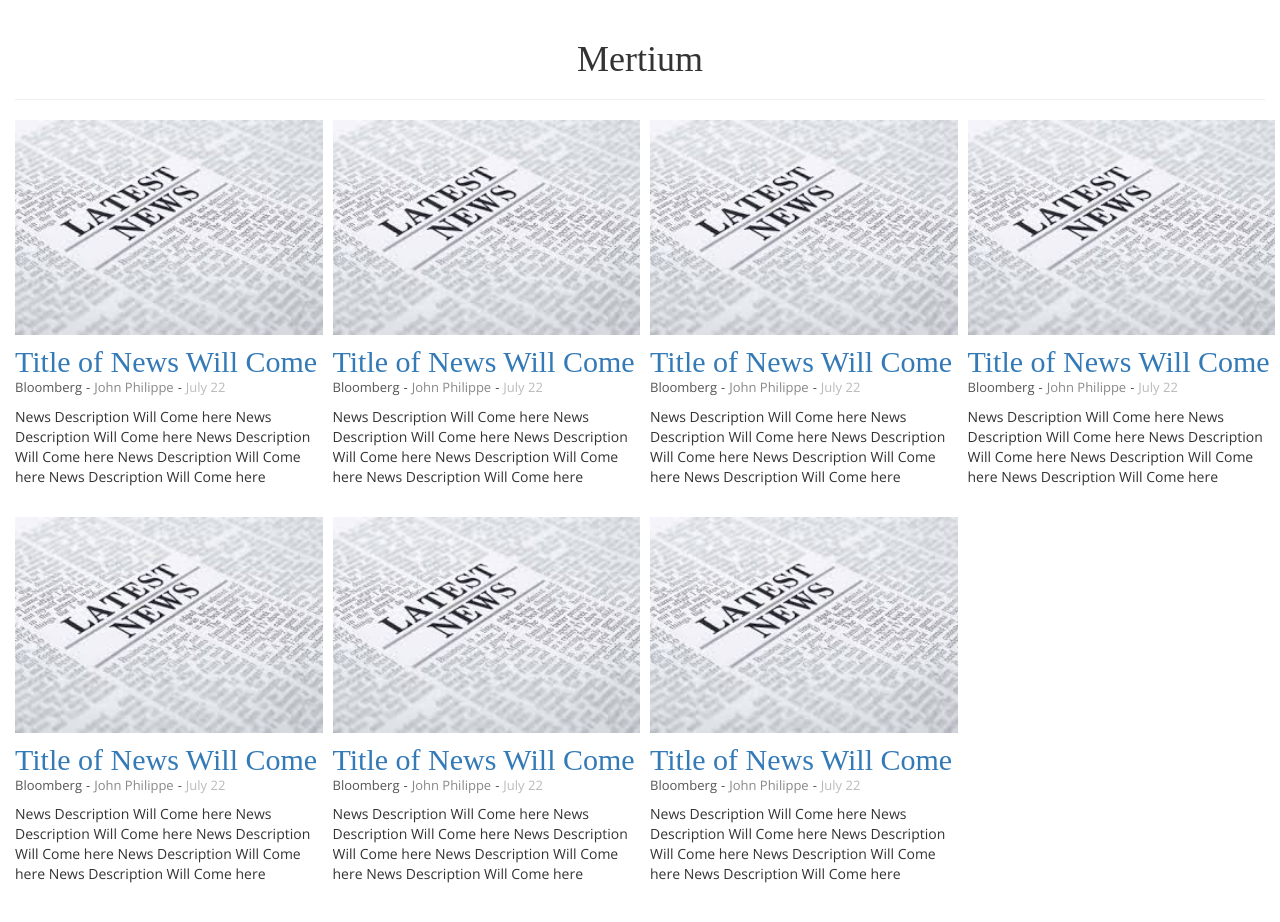
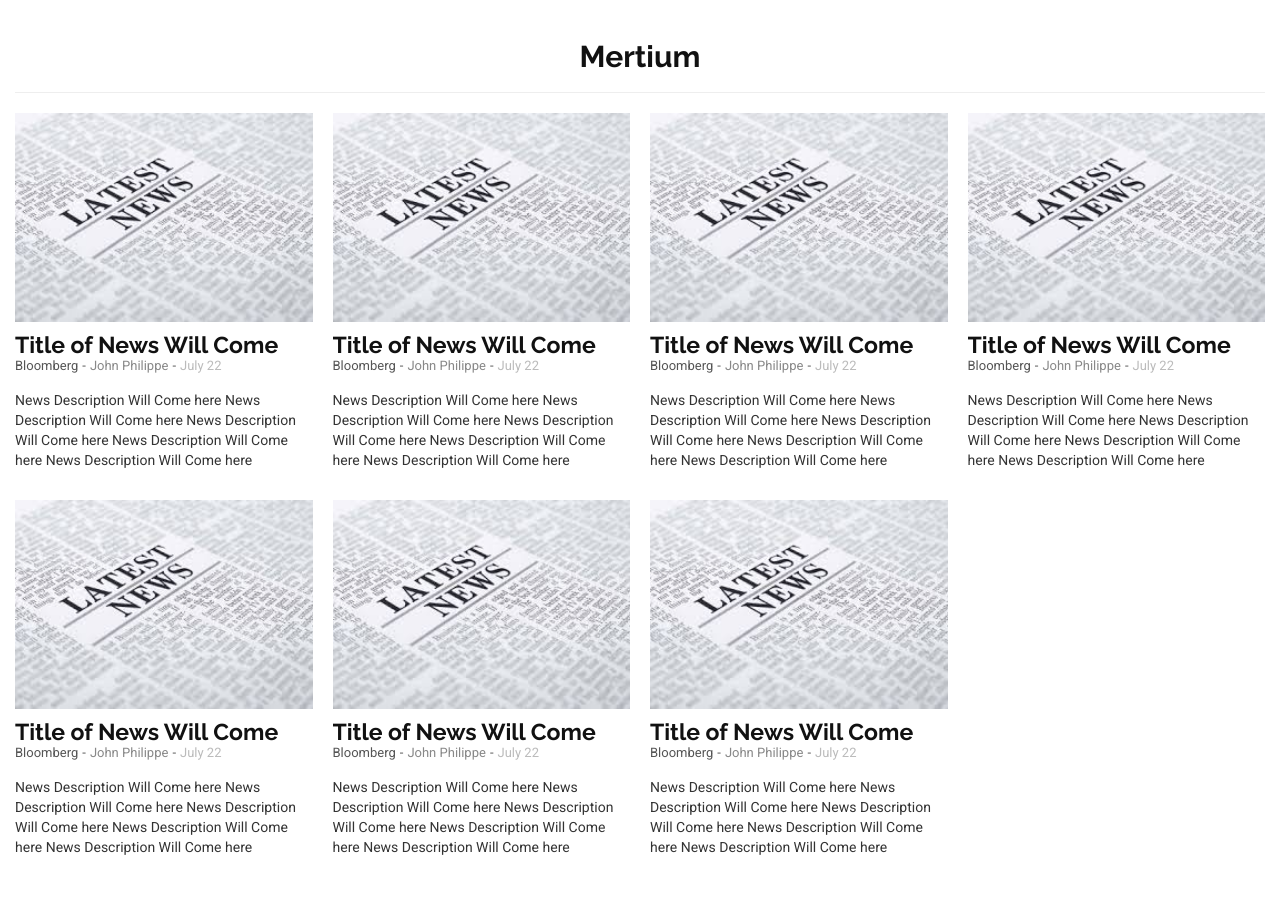
Before and after one commit to AdnanZahid89/mertium, a React app: page / in a window 1280 px wide. Built offline with nearby package versions, Linux system fonts and the light colour scheme; a web font is replaced by a local one.

Commit message:
upated ui

```diff
--- a/src/scss/_bootstrap-custom.scss
+++ b/src/scss/_bootstrap-custom.scss
@@ -3,6 +3,7 @@
 // custom variables
 
 $light-gray								: #ccc;
+$very-dark-gray                         : #111;
 
 
 $modal-form-width						: 466px;
@@ -19,7 +20,12 @@ $gray									: lighten($gray-base, 33.5%) !default; // #555
 $gray-dark								: lighten($gray-base, 20%) !default;   // #333
 
 $link-hover-decoration                  : none !default;
-
-$font-family-sans-serif                 : 'Open Sans', sans-serif !default;
-$headings-font-family                   : 'Germania One', cursive !default;
-$headings-font-weight                   : 400 !default;
+$font-size-base                         : 14px !default;
+$font-family-sans-serif                 : 'Roboto', sans-serif !default;
+$headings-font-family                   : 'Raleway', sans-serif !default;
+$font-size-h1                           : floor(($font-size-base * 2.15)) !default; // ~30px
+$font-size-h2                           : floor(($font-size-base * 1.7)) !default; // ~24px
+$font-size-h3                           : ceil(($font-size-base * 1.25)) !default; // ~18px
+$font-size-h4                           : ceil(($font-size-base * 1.1)) !default; // ~16px
+$headings-font-weight                   : 700 !default;
+$headings-color                         : $very-dark-gray !default;
--- a/src/scss/components/_feed-item.scss
+++ b/src/scss/components/_feed-item.scss
@@ -1,11 +1,11 @@
-.feed-list{
-    margin: 0 -15px 20px;
+.feed-list.list-inline{
+    margin: 0 -10px 20px;
     letter-spacing: -6px;
 
     li{
         vertical-align: top;
         letter-spacing: 0;
-        padding: 0 15px 20px;
+        padding: 0 10px 20px;
         width: 100%;
 
         @include media('≥tablet') {width: 50%;}
@@ -29,9 +29,19 @@
 
         .post-header{
             overflow: hidden;
-            margin: 0 0 10px;
+            margin: 0 0 15px;
 
-            h2{margin: 0;}
+            h2{
+                margin: 0;
+
+                a{
+                    color: $very-dark-gray;
+
+                    &:hover{
+                        color: darken($very-dark-gray,10%);
+                    }
+                }
+            }
         }
 
         .meta{
--- a/src/scss/main.scss
+++ b/src/scss/main.scss
@@ -21,7 +21,7 @@ $media-expressions: (
 
 @import 'vendors/include-media';
 
-@import url('https://fonts.googleapis.com/css?family=Germania+One|Open+Sans:400,400i,600');
+@import url('https://fonts.googleapis.com/css?family=Raleway:400,400i,700|Roboto:400,700');
 
 @import "bootstrap-custom";
 @import "vendors/bootstrap/variables";
```
Also changed, not shown: src/styles/bootstrap.css, src/styles/main.css, 1 other file.
